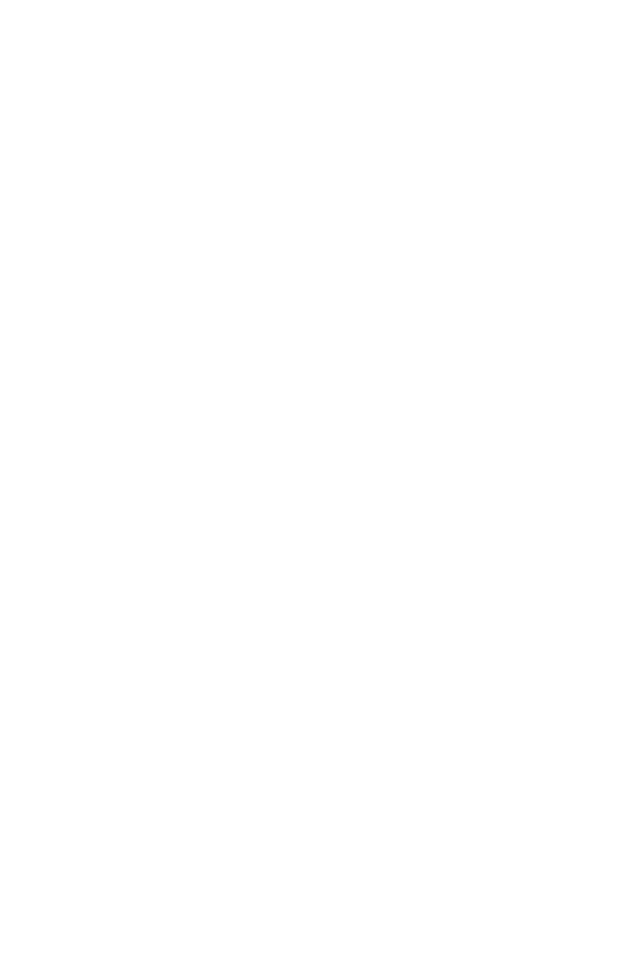
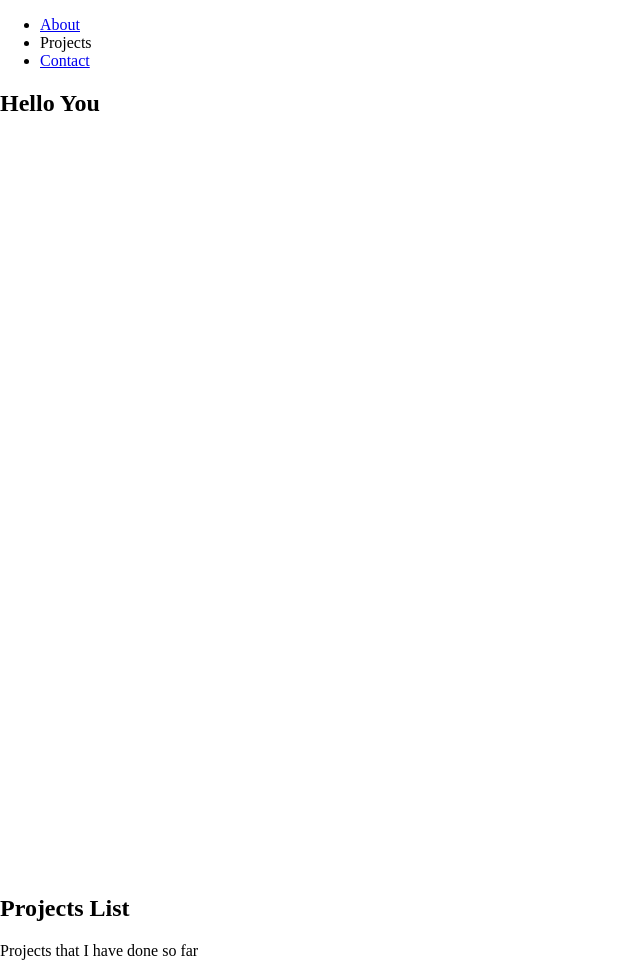
Before and after one commit to izurai27/personal-portfolio, a plain HTML site: page index.html in a window 1280 px wide. Shown: the whole page, without its empty margins (0-640 px from the left). Before the commit the page ends 800 px from the top, so only its background shows below. Drawn offline with Linux system fonts and the light colour scheme.

Commit message:
membuat file css

```diff
--- a/index.html
+++ b/index.html
@@ -5,8 +5,73 @@
     <meta http-equiv="X-UA-Compatible" content="IE=edge">
     <meta name="viewport" content="width=device-width, initial-scale=1.0">
     <title>FCC Personal Portfolio</title>
+    <link rel="stylesheet" href="style.css">
 </head>
 <body>
+    <nav id="navbar">
+        <ul>
+            <li><a href="#welcome-section">About</a></li>
+            <li><a href="#projects"></a>Projects</li>
+            <li><a href="#contact">Contact</a></li>
+        </ul>
 
+    </nav>
+    <section id="welcome-section">
+        <h1>Hello You</h1>
+        <br>
+        <br>
+        <br>
+        <br>
+        <br>
+        <br>
+        <br>
+        <br>
+        <br>
+        <br>
+        <br>
+        <br>
+        <br>
+        <br>
+        <br>
+        <br>
+        <br>
+        <br>
+        <br>
+        <br>
+        <br>
+        <br>
+        <br>
+        <br>
+        <br>
+        <br>
+        <br>
+        <br>
+        <br>
+        <br>
+        <br>
+        <br>
+        <br>
+        <br>
+        <br>
+        <br>
+        <br>
+        <br>
+        <br>
+        <br>
+        <br>
+    </section>
+
+    <section id="projects">
+        <h2>Projects List</h2>
+        <p>Projects that I have done so far</p>
+        <div class="project-tile"></div>
+        <div class="project-tile"></div>
+        <div class="project-tile"></div>
+        <div class="project-tile"></div>
+        <div class="project-tile"></div>
+    </section>
+
+
+    <section id="contact"></section>
 </body>
 </html>
--- /dev/null
+++ b/style.scss
@@ -0,0 +1,4 @@
+body{
+    margin:0;
+    padding:0;
+}
```
Also changed, not shown: style.css (added), 1 other file.
